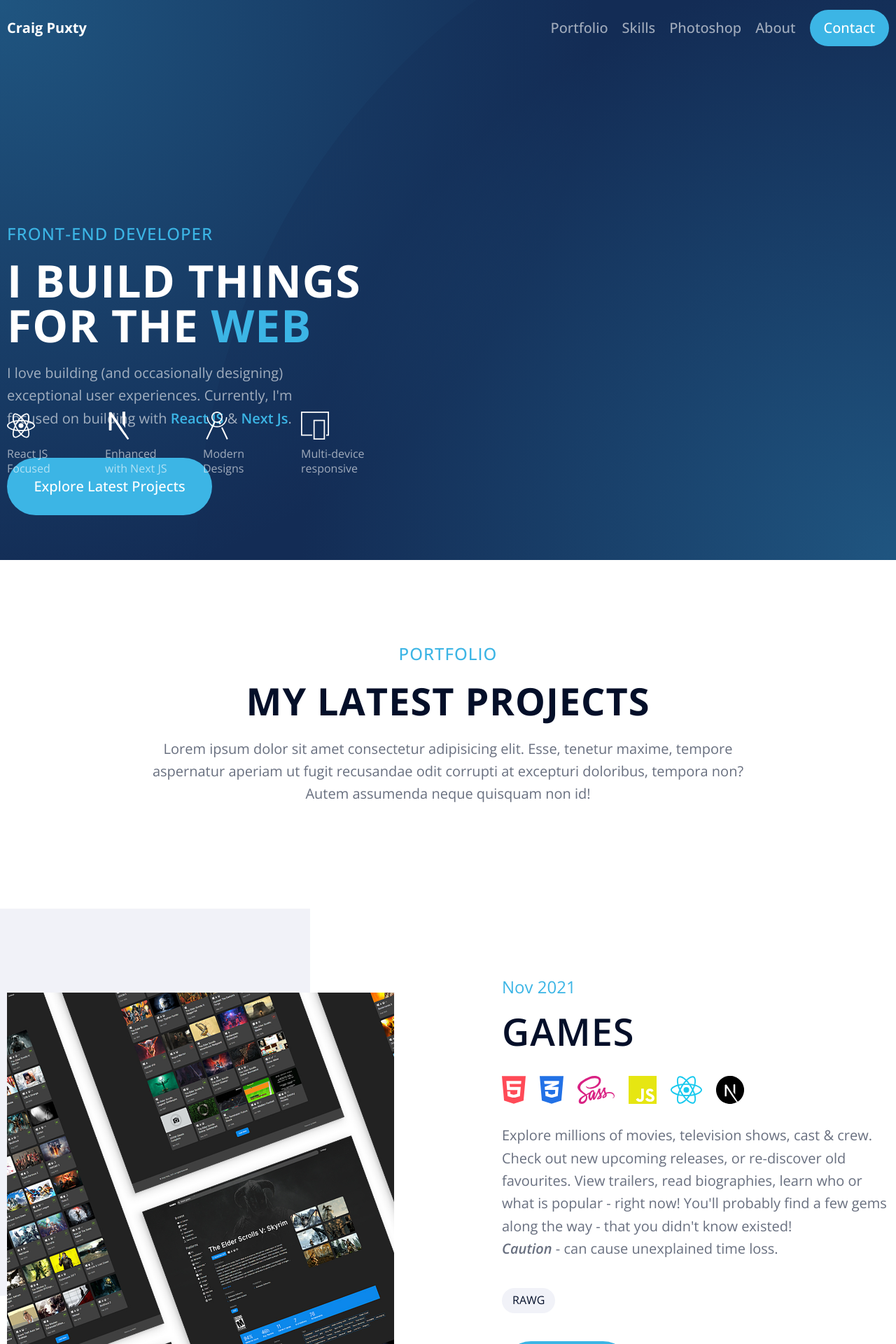
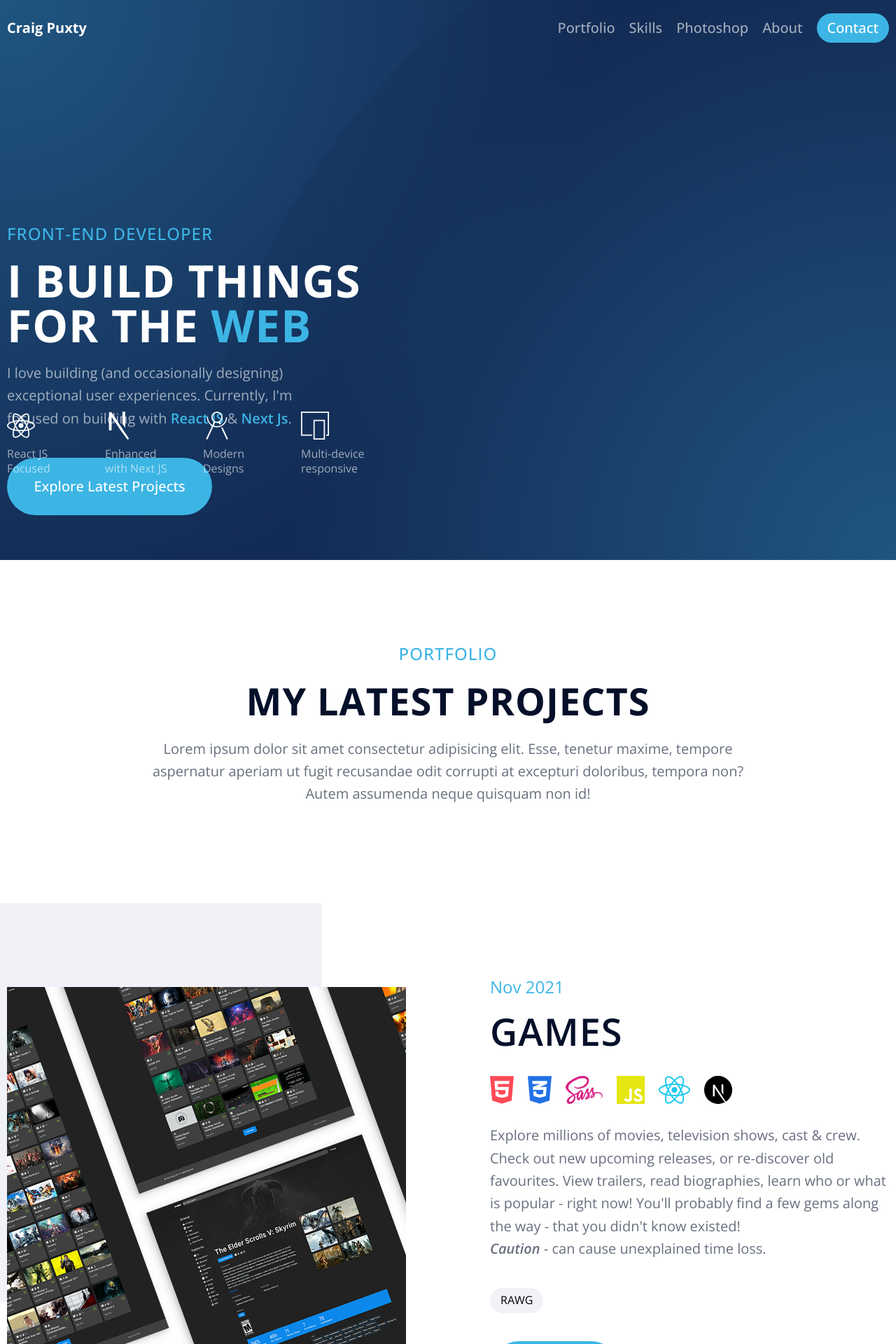
Before and after one commit to Dangereye/portfolio-v2, a Next.js app: page / in a window 1280 px wide. Shown: the top 1920 px of the page at 70% size. Built offline with nearby package versions, Linux system fonts and the light colour scheme.

Commit message:
Various style updates.

```diff
--- a/styles/articles/_hero.scss
+++ b/styles/articles/_hero.scss
@@ -6,6 +6,7 @@
 
   .container {
     height: calc(100vh - 24rem);
+    max-height: 110rem;
     position: relative;
   }
 
@@ -15,6 +16,7 @@
 
   h1 {
     line-height: 1;
+    color: $heading-light;
     span {
       color: $light-color;
     }
@@ -22,7 +24,7 @@
 
   .body-text {
     max-width: 40ch;
-    color: rgba(#fff, 0.6);
+    color: $body-text-light;
 
     span {
       color: $light-color;
@@ -59,9 +61,10 @@
           }
         }
       }
+
       &__text {
         max-width: 10rem;
-        color: rgba(#fff, 0.6);
+        color: $body-text-light;
         font-size: 1.6rem;
         line-height: 1.3;
       }
--- a/styles/articles/_skills.scss
+++ b/styles/articles/_skills.scss
@@ -27,16 +27,14 @@
     }
   }
 
-  .heading {
-    &--h2,
-    &--h3 {
-      color: #fff;
-    }
+  .heading--h2,
+  .heading--h3 {
+    color: $heading-light;
   }
 
   .body-text,
   .list__item {
-    color: rgba(#fff, 0.6);
+    color: $body-text-light;
   }
 
   .list__item::before {
--- a/styles/components/_buttons.scss
+++ b/styles/components/_buttons.scss
@@ -31,7 +31,7 @@
   }
 
   &--small {
-    padding: 1rem 2rem;
+    padding: 0.5rem 1.5rem;
   }
 
   &--primary {
@@ -55,7 +55,7 @@
     padding: 0.5rem 1.5rem;
     font-size: 1.6rem;
     font-weight: 400;
-    color: $heading-dark;
+    color: #000;
     background-color: $grey-color;
   }
 
--- a/styles/components/_project.scss
+++ b/styles/components/_project.scss
@@ -2,7 +2,7 @@
   display: flex;
   flex-wrap: wrap;
   align-items: center;
-  gap: 15.4rem;
+  gap: 12rem;
   padding: 12rem 0;
 
   &.alt {
@@ -50,6 +50,7 @@
   }
 
   &__description {
+    text-align: inherit;
     margin-bottom: 2rem;
 
     span {
@@ -69,22 +70,9 @@
   .tech {
     display: flex;
     align-items: center;
+    justify-content: flex-start;
     flex-wrap: wrap;
     gap: 2rem;
     margin-bottom: 2rem;
-
-    &__icon {
-    }
-  }
-
-  .third-party {
-    display: flex;
-    flex-wrap: wrap;
-    align-items: center;
-    gap: 1rem;
-    a {
-      // color: rgba($text-color-dark, 0.6);
-      font-size: 2rem;
-    }
   }
 }
--- a/styles/layout/_header.scss
+++ b/styles/layout/_header.scss
@@ -26,7 +26,7 @@
   .logo {
     text-transform: capitalize;
     font-weight: 700;
-    color: #fff;
+    color: $heading-light;
   }
 
   .navigation {
@@ -37,7 +37,7 @@
     }
 
     &__link {
-      color: rgba(#fff, 0.6);
+      color: $body-text-light;
 
       &.btn {
         color: #fff;
--- a/styles/partials/_variables.scss
+++ b/styles/partials/_variables.scss
@@ -9,9 +9,10 @@ $h1-size: clamp(3.4rem, 5vw, 7.2rem);
 $h2-size: clamp(2.4rem, 5vw, 5.4rem);
 $h3-size: clamp(2rem, 3vw, 2.4rem);
 $body-text-size: clamp(1.8rem, 3vw, 2rem);
+$small-text-size: clamp(1.2rem, 2vw, 1.6rem);
 
 // Page
-$page-width: 1640px;
+$page-width: 1620px;
 
 // Transitions
 $time: 0.4s;
```
